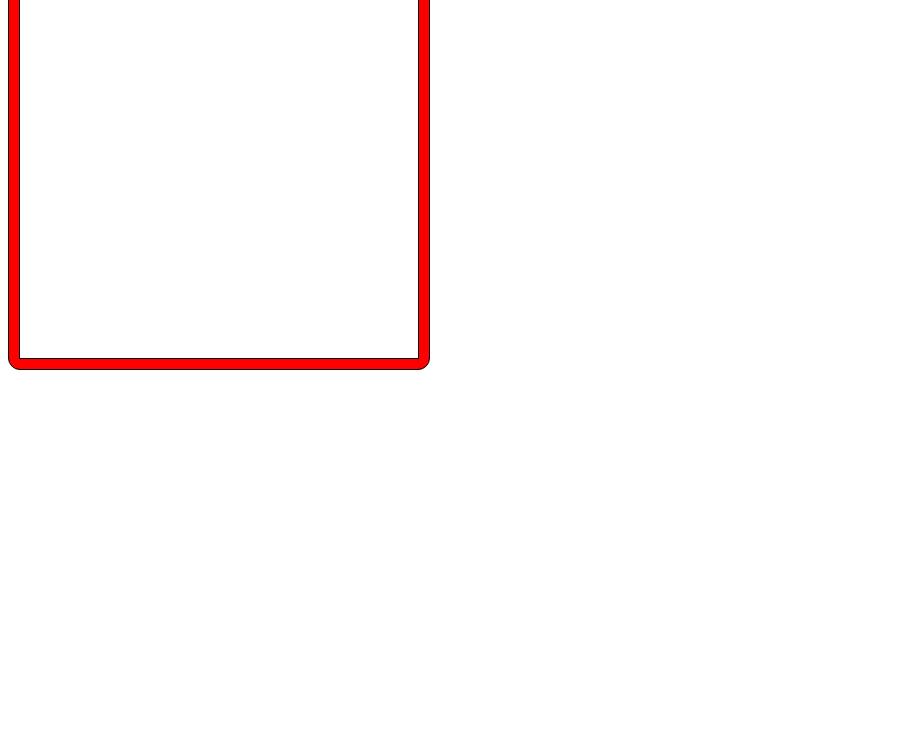
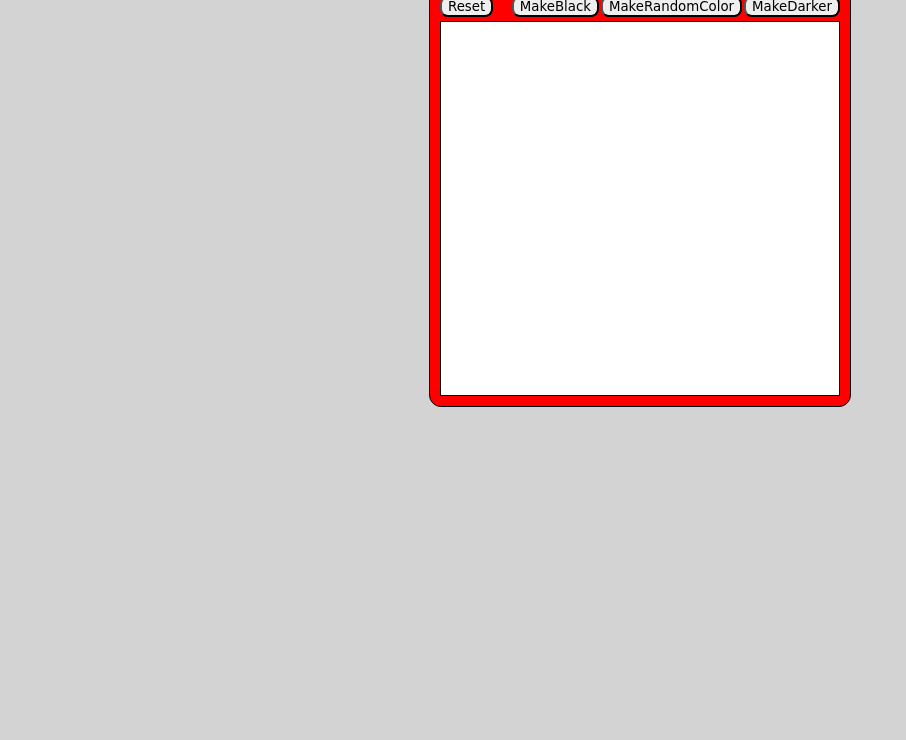
Before and after one commit to haziboro/Etch-A-Sketch, a plain HTML site: page index.html in a window 1280 px wide. Shown: the part 60-800 px from the top of the page, without its empty margins (0-906 px from the left). Drawn offline with Linux system fonts and the light colour scheme.

Commit message:
Finishes optional objectives for project

```diff
--- a/index.html
+++ b/index.html
@@ -9,9 +9,13 @@
     <title>Etch-A-Sketch</title>
 </head>
 <body>
+    <h1 class="title">Etch-A-Sketch</h1>
     <div class="container">
         <div class="buttons">
             <button class="reset">Reset</button>
+            <div class="typeButtons">
+
+            </div>
         </div>
         <div class="grid"></div>
     </div>
--- a/scripts.js
+++ b/scripts.js
@@ -1,6 +1,8 @@
 const grid = document.querySelector('.grid');
 const defaultGridsize = 16;
-let gridType = MakeDarker;
+let currentGridSize;
+let gridTypes = [MakeBlack, MakeRandomColor, MakeDarker];
+let gridType = gridTypes[2];
 
 function MakeRandomColor(e){
     let block = e.target;
@@ -25,6 +27,7 @@ function MakeDarker(e){
 }//end MakeDarker
 
 function GenerateGrid(gridSize){
+    currentGridSize = gridSize;
     ResetGrid();
     const itemSize = 100/gridSize;
 
@@ -63,8 +66,24 @@ function GetGridsize(){
     }//end while
 }//end GetGridSize
 
+function SetGridType(e){
+    gridType = gridTypes[e.target.dataGridType];
+    GenerateGrid(currentGridSize);
+}//end SetGridType
+
 const resetButton = document.querySelector('.reset');
 resetButton.addEventListener('click', GetGridsize);
 
+const typeButtons = document.querySelector('.typeButtons');
+//Populates buttons for to activate every grid mode available
+for(let i = 0; i < gridTypes.length; i++){
+    let button = document.createElement('button');
+    button.classList.add('gridType-Button');
+    button.dataGridType = i;
+    button.textContent = gridTypes[i].name;
+    button.addEventListener('click', SetGridType);
+    typeButtons.appendChild(button);
+}
 
+gridType = gridTypes[0];
 GenerateGrid(defaultGridsize);
--- a/styles.css
+++ b/styles.css
@@ -1,3 +1,13 @@
+body {
+    display: flex;
+    flex-direction: column;
+    background-color: lightgray;
+}
+
+.title {
+    margin: auto;
+}
+
 .container {
     display: flex;
     flex-direction: column;
@@ -6,9 +16,9 @@
     width: auto;
     height: auto;
 
-
     background-color: red;
     padding: 10px;
+    margin: auto;
     width: 400px;
     height: 400px;
     border: 1px solid black;
@@ -17,13 +27,20 @@
 
 .buttons {
     display: flex;
-    justify-content: flex-start;
+    justify-content: space-between;
 }
 
-.reset {
+.typeButtons {
+    display: flex;
+    justify-content: flex-end;
+    gap: 2px;
+}
+
+button {
     border-radius: 8px;
     font-family: cursive;
     width: 20%;
+    width: auto;
 }
 
 .grid {
```
Also changed, not shown: 1 other file.
